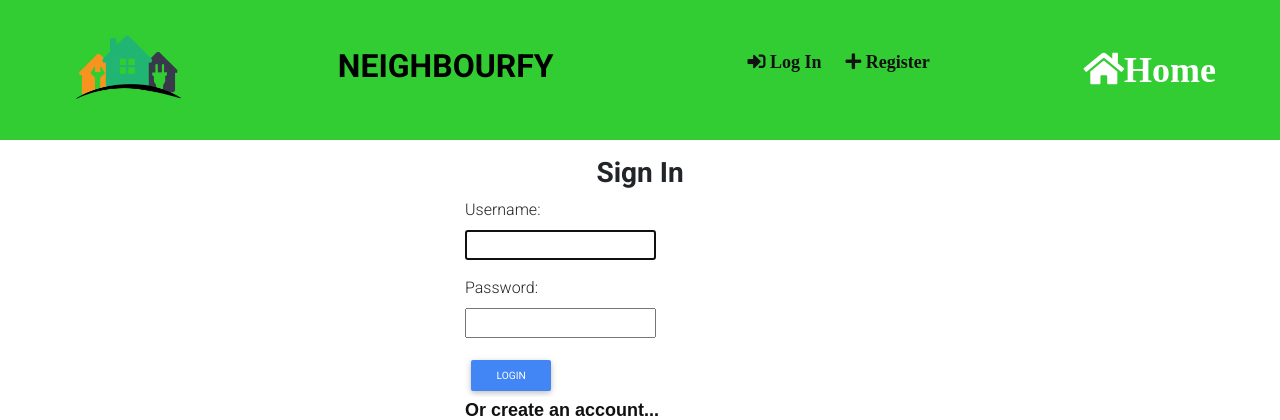
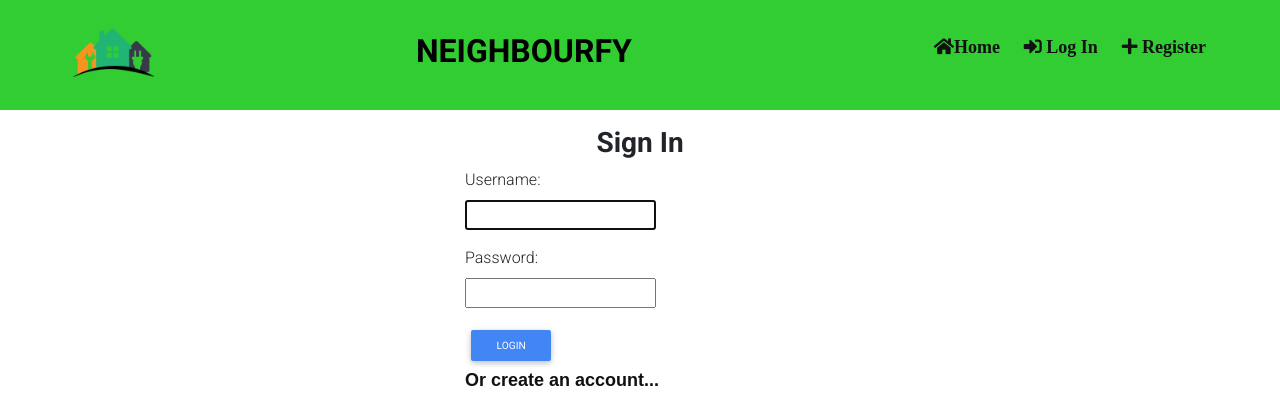
Before and after one commit to Abtez/neighbourhood, a Django app: a page that uses neighbour/templates/navbar.html in a window 1280 px wide. Shown: the top 420 px of the page. Run offline with Django 3.2, Linux system fonts and the light colour scheme; some libraries are stand-ins or nearby versions.

Commit message:
polish profile

```diff
--- a/neighbour/static/css/nav.css
+++ b/neighbour/static/css/nav.css
@@ -22,8 +22,8 @@ header{
 }
 
 header img{
-    width: 130px;
-    height: 130px;
+    width: 100px;
+    height: 100px;
     object-fit: cover;
 }
 
--- a/neighbour/templates/navbar.html
+++ b/neighbour/templates/navbar.html
@@ -11,18 +11,17 @@
     <ul class="nav_links">
 
         {% if user.is_authenticated %}
+        <li> <a href="/" class="cta"><i class="fas fa-home">  Home</i></a></li>
+        <li><a href="{% url 'profile' request.user.username %}"><i class="far fa-user">  {{request.user }}</i></a>
+        </li>
         <li><a href="{% url 'business' %}"><i class="fas fa-briefcase">   Businesses</i></a></li>
         <li><a href="/logout"><i class="fas fa-sign-out-alt">   Log Out</i></a></li>
        {% else %}
+       <li><a href="/" class="cta"><i class="fas fa-home">Home</i></a></li>
         <li><a href="/accounts/login"><i class="fas fa-sign-in-alt">   Log In</i></a></li>
         <li><a href="/signup"><i class="fas fa-plus">   Register</i></a></li>
         {% endif %}
     </ul>
 </nav>
-<div class="icons">
-    <a href="/" class="cta"><i class="fas fa-home fa-2x" style="color: white;">Home</i></a>
-    {% if user.is_authenticated %}
-    <a href="{% url 'profile' request.user.username %}"><i class="far fa-user fa-2x" style="color: black;">{{request.user }}</i></a>
-    {% endif %}
-</div>
+
 </header>
--- a/neighbour/views.py
+++ b/neighbour/views.py
@@ -37,7 +37,7 @@ def profile(request, username):
     user = get_object_or_404(User, username=username)
     profile = Profile.objects.get(user=user)
     form = EditProfileForm(instance=profile)
-    form_ = EditHoodForm(instance=profile)
+    form_ = EditHoodForm(instance=profile.neighbourhood.hood_name)
     post_count = Post.objects.filter(profile=profile).count()
 
     if request.method == "POST":
@@ -52,13 +52,13 @@ def profile(request, username):
             form = EditProfileForm(instance=profile)
 
     if request.method == "POST":
-        form_n = EditHoodForm(request.POST, instance=profile)
+        form_n = EditHoodForm(request.POST, instance=profile.neighbourhood.hood_name)
         if form_n.is_valid():
             data = form_n.save()
             data.save()
             return HttpResponseRedirect(reverse('profile', args=[username]))
         else:
-            form_n = EditHoodForm(instance=profile)
+            form_n = EditHoodForm(instance=profile.neighbourhood.hood_name)
 
     return render(request, 'profile/profile.html', {'profile':profile, 'post_count':post_count,
                                                     'form':EditProfileForm, 'form_n':EditHoodForm})
```
Also changed, not shown: neighbour/templates/profile/profile.html (+4 -4 lines).
